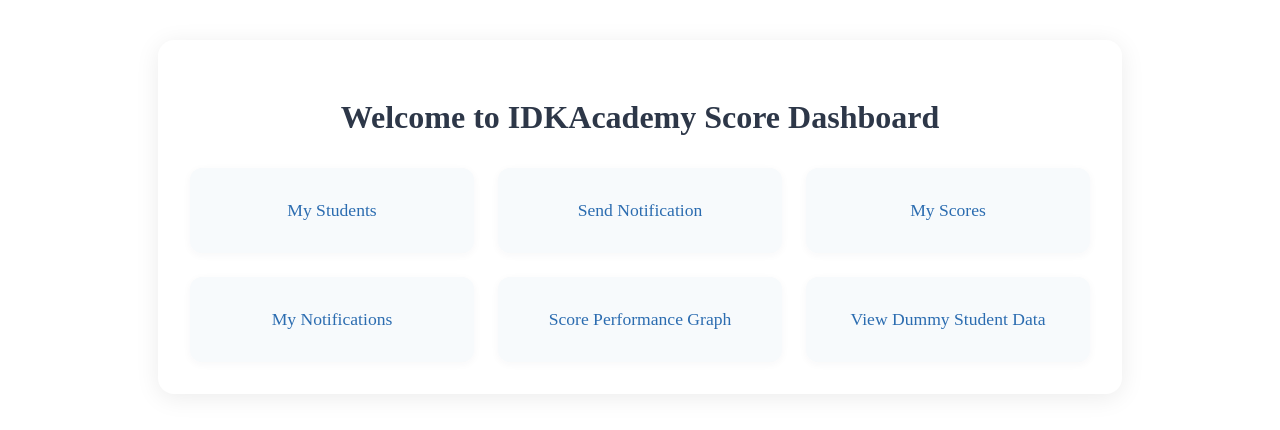
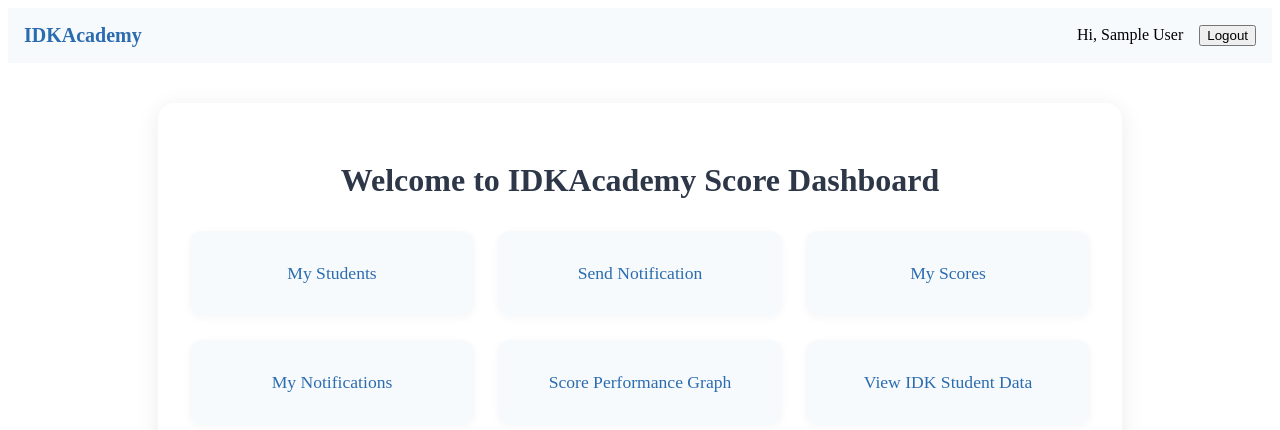
Before and after one commit to robluefire99/idk-academy-system-ROC, a React (Create React App) app in the folder frontend/: page / in a window 1280 px wide. Shown: the top 430 px of the page. Built offline with nearby package versions, Linux system fonts and the light colour scheme; no server answers; sample sign-in values are in the browser's storage.

Commit message:
Frontend Updated 9 July 10:55

```diff
--- a/frontend/src/App.js
+++ b/frontend/src/App.js
@@ -17,10 +17,12 @@ import StudentScoreHistoryPage from './pages/StudentScoreHistoryPage';
 import StudentNotificationsPage from './pages/StudentNotificationsPage';
 import ScoreVisualizationPage from './pages/ScoreVisualizationPage';
 import DummyStudentListPage from './pages/DummyStudentListPage';
+import Navbar from './components/Navbar';
 
 const App = () => (
   <Provider store={store}>
     <BrowserRouter>
+      <Navbar />
       <Routes>
         <Route path="/register" element={<RegisterPage />} />
         <Route path="/login" element={<LoginPage />} />
--- /dev/null
+++ b/frontend/src/components/Navbar.js
@@ -0,0 +1,35 @@
+import React from 'react';
+import { Link, useNavigate } from 'react-router-dom';
+
+export default function Navbar() {
+  const token = localStorage.getItem('token');
+  const user = JSON.parse(localStorage.getItem('user') || 'null');
+  const navigate = useNavigate();
+
+  const handleLogout = () => {
+    localStorage.clear();
+    navigate('/login');
+    window.location.reload();
+  };
+
+  return (
+    <nav style={{ display: 'flex', justifyContent: 'space-between', alignItems: 'center', padding: 16, background: '#f7fafc', marginBottom: 24 }}>
+      <div>
+        <Link to="/" style={{ fontWeight: 700, fontSize: 20, color: '#2b6cb0', textDecoration: 'none' }}>IDKAcademy</Link>
+      </div>
+      <div>
+        {!token ? (
+          <>
+            <Link to="/login" style={{ marginRight: 16 }}>Login</Link>
+            <Link to="/register">Register</Link>
+          </>
+        ) : (
+          <>
+            <span style={{ marginRight: 16 }}>Hi, {user?.name || 'User'}</span>
+            <button onClick={handleLogout}>Logout</button>
+          </>
+        )}
+      </div>
+    </nav>
+  );
+}
--- a/frontend/src/pages/DashboardPage.js
+++ b/frontend/src/pages/DashboardPage.js
@@ -11,7 +11,7 @@ export default () => (
       <Link to="/student/scores" className={styles.card}>My Scores</Link>
       <Link to="/student/notifications" className={styles.card}>My Notifications</Link>
       <Link to="/score-visualization" className={styles.card}>Score Performance Graph</Link>
-      <Link to="/dummy-students" className={styles.card}>View Dummy Student Data</Link>
+      <Link to="/dummy-students" className={styles.card}>View IDK Student Data</Link>
     </div>
   </div>
 );
--- a/frontend/src/pages/DummyStudentListPage.js
+++ b/frontend/src/pages/DummyStudentListPage.js
@@ -4,7 +4,7 @@ import { students, scores, subjects } from '../data/dummyStudents';
 export default function DummyStudentListPage() {
   return (
     <div style={{ maxWidth: 900, margin: '40px auto', background: '#fff', borderRadius: 16, boxShadow: '0 4px 24px rgba(0,0,0,0.08)', padding: 32 }}>
-      <h2 style={{ textAlign: 'center', marginBottom: 32 }}>Dummy Student List (Korean Names)</h2>
+      <h2 style={{ textAlign: 'center', marginBottom: 32 }}>View IDK Student Data</h2>
       <table style={{ width: '100%', borderCollapse: 'collapse', marginBottom: 32 }}>
         <thead>
           <tr style={{ background: '#f7fafc' }}>
```
